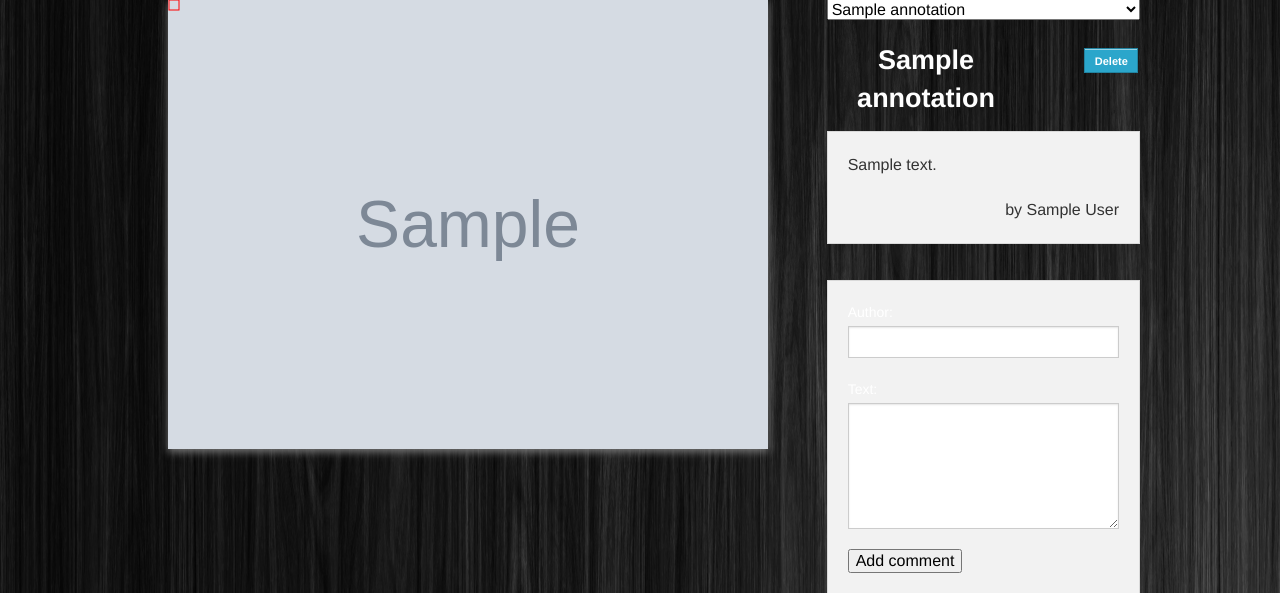
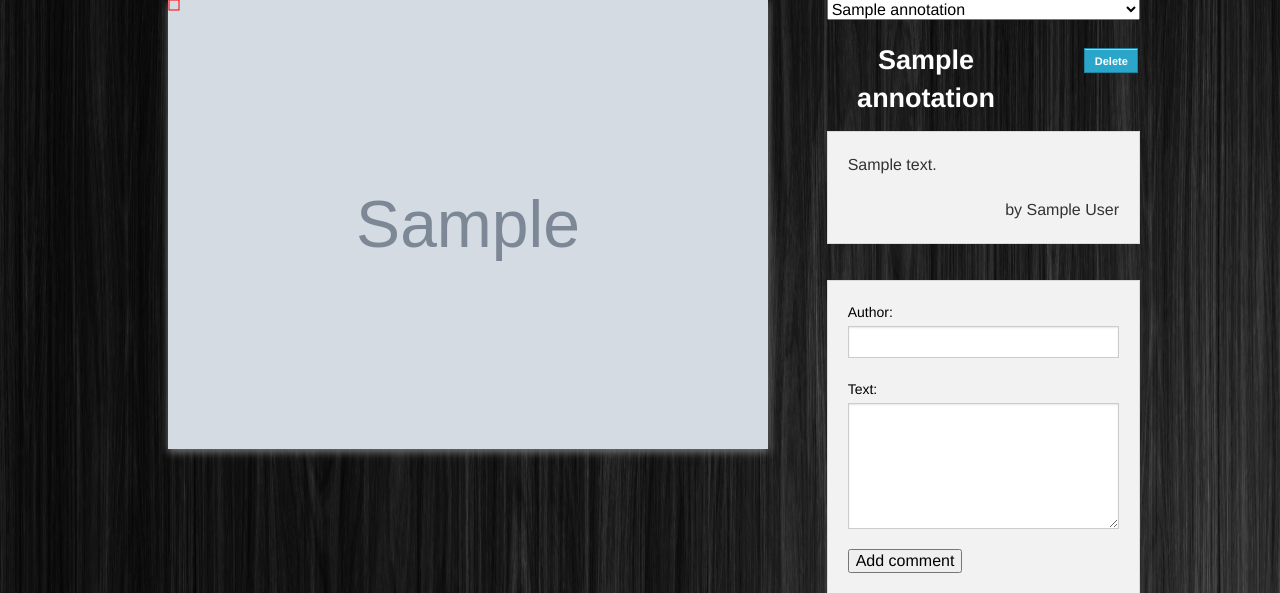
Before and after one commit to mihneadb/phannotator, a Django app: page /image/1 in a window 1280 px wide. Shown: the part 118-711 px from the top of the page. Run offline with Django 3.2, Linux system fonts and the light colour scheme; tables that the repository leaves empty hold one stand-in row (values such as "Sample post"); grey boxes marked "Sample" are stand-in pictures.

Commit message:
black label

```diff
--- a/frontend/static/css/style.css
+++ b/frontend/static/css/style.css
@@ -128,3 +128,7 @@ html, body {
 label {
   color: white !important;
 }
+
+.add-comment-div label {
+  color: black !important;
+}
```
